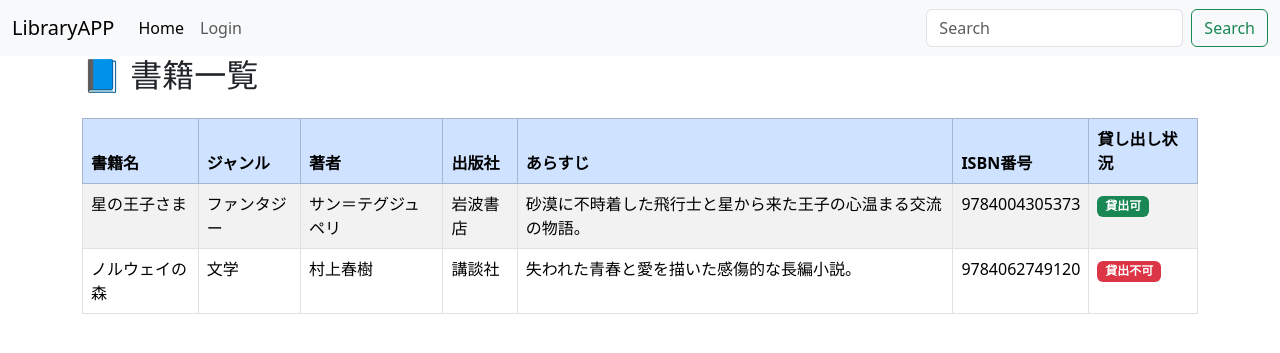
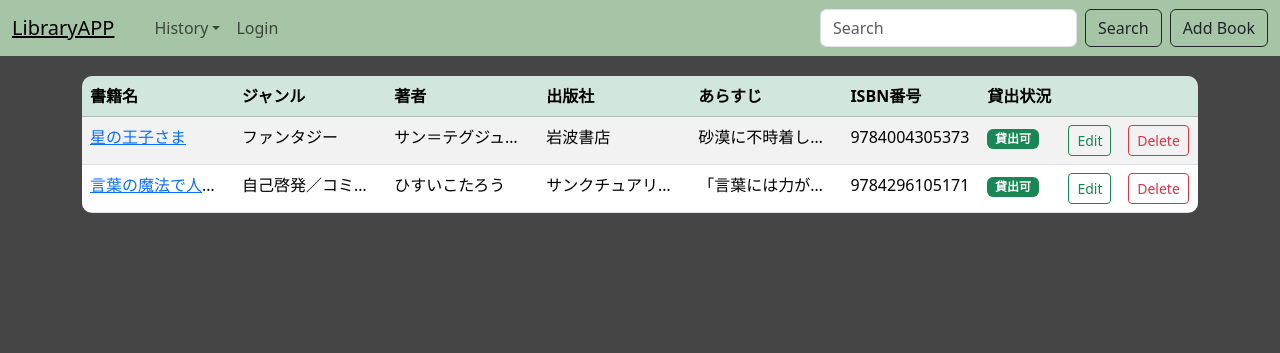
Before and after one commit to cyuze/django-final, a Django app: page / in a window 1280 px wide. Shown: the top 353 px of the page. Run offline with Django 4.2, Linux system fonts and the light colour scheme; data comes from the database, SQL or seed files in the repository; both versions use the stored data as it was after the commit; some libraries are stand-ins or nearby versions.

Commit message:
CURD実装

```diff
--- a/library/models.py
+++ b/library/models.py
@@ -1,5 +1,6 @@
 from django.db import models
 from django.contrib.auth.models import User  # ユーザー管理
+from django.urls import reverse # reverse関数をインポート
 
 class Book(models.Model):
     title = models.CharField(max_length=255)
@@ -11,7 +12,10 @@ class Book(models.Model):
     lendStatus = models.BooleanField(default=True)  # True = 貸出可能
 
     def __str__(self):
-        return self.title, self.genre, self.ISBN, self.content, self.lendStatus
+        return f"{self.title} | {'貸出可' if self.lendStatus else '貸出不可'}"
+
+    def get_absolute_url(self):
+        return reverse("library:detail", kwargs={"pk": self.pk})
 
 class LendingHistory(models.Model):
     user = models.ForeignKey(User, on_delete=models.CASCADE)
--- a/library/urls.py
+++ b/library/urls.py
@@ -1,6 +1,12 @@
 from django.urls import path
 from . import views
 
+app_name = 'library'
+
 urlpatterns = [
-    path('', views.index, name='index'),
+    path('', views.IndexView.as_view() , name='index'),
+    path('<int:pk>/', views.DetailView.as_view(), name='detail'),   # 投稿詳細ページ
+    path('create/', views.CreateView.as_view(), name='create'),     # 新規投稿ページ
+    path('<int:pk>/update/', views.UpdateView.as_view(), name="update"),  # 投稿編集ページ
+    path('<int:pk>/delete/', views.DeleteView.as_view(), name="delete"),  # 投稿削除ページ
 ]
--- a/library/views.py
+++ b/library/views.py
@@ -1,6 +1,33 @@
 from django.shortcuts import render
 from django.http import HttpResponse
+from django.views import generic
+from .models import Book
+from django.urls import reverse_lazy    # reverse_lazy関数をインポート
 
-def index(request):
-    return render(request, 'library/index.html')
-# Create your views here.
+class IndexView(generic.ListView):
+    model = Book     #Bookモデルを使用
+    template_name = 'library/index.html'    # 使用するテンプレート名を指定（Articleも自動で渡す）
+
+class DetailView(generic.DetailView):
+    model = Book
+    template_name = 'library/detail.html'
+
+class CreateView(generic.CreateView):
+    model = Book
+    template_name = 'library/create.html'
+    fields = '__all__'
+
+class UpdateView(generic.UpdateView):
+    model = Book
+    template_name = 'library/create.html'
+    fields = ['title', 'genre', 'ISBN', 'author', 'publisher', 'content']  # lendStatusを含めない
+
+    def form_valid(self, form):
+        # lendStatusの値を元のインスタンスからコピー
+        form.instance.lendStatus = self.get_object().lendStatus
+        return super().form_valid(form)
+
+class DeleteView(generic.DeleteView):
+    model = Book
+    template_name = 'library/delete.html'
+    success_url = reverse_lazy('library:index')
--- /dev/null
+++ b/static/css/style.css
@@ -0,0 +1,39 @@
+@charset "utf-8";
+
+table {
+    border-radius: 10px;
+    overflow: hidden;
+    border-collapse: separate; /* もしくは collapse のままでもOK */
+    margin-top: 20px;
+}
+
+.nav-bg {
+    background-color: rgb(166, 197, 166);
+}
+
+body {
+    background-color: rgb(69, 69, 69) !important;
+}
+
+td {
+  white-space: nowrap;       /* 折り返ししない */
+  overflow: hidden;          /* はみ出した部分を非表示 */
+  text-overflow: ellipsis;   /* 省略記号「…」を表示 */
+  max-width: 150px;          /* 必要なら幅を指定 */
+}
+
+.table-ditail{
+    width: 60% !important;
+    margin: 20px auto;
+}
+
+.table-ditail td {
+  white-space: normal;       /* 折り返しを許可 */
+  overflow: visible;         /* はみ出しても表示する */
+  text-overflow: clip;       /* 省略しないで切る（オプション） */
+}
+
+.table-delete {
+    width: 30% !important;
+    margin: 20px auto;
+}
--- a/templates/base.html
+++ b/templates/base.html
@@ -0,0 +1,53 @@
+{% load django_bootstrap5 %}    {# django_bootstrap5のテンプレートタグ読み込み #}
+<!DOCTYPE html>
+<html lang="ja">
+<head>
+    {% load static %}
+    <link rel="stylesheet" href="{% static 'css/style.css' %}">
+    <meta charset="UTF-8">
+    <meta name="viewport" content="width=device-width, initial-scale=1.0">
+    <title>Document</title>
+    {% bootstrap_css %} {# BootstrapのCSSの読み込み #}
+</head>
+<body>
+    <nav class="navbar navbar-expand-lg nav-bg">
+        <div class="container-fluid">
+            <a class="navbar-brand text-decoration-underline" href="{% url 'library:index' %}">LibraryAPP</a>
+            <button class="navbar-toggler" type="button" data-bs-toggle="collapse" data-bs-target="#navbarSupportedContent" aria-controls="navbarSupportedContent" aria-expanded="false" aria-label="Toggle navigation">
+                <span class="navbar-toggler-icon"></span>
+            </button>
+            <div class="collapse navbar-collapse" id="navbarSupportedContent">
+                <ul class="navbar-nav me-auto mb-2 mb-lg-0">
+                    {% comment %} <li class="nav-item">
+                        <a class="nav-link active" aria-current="page" href="{% url 'library:index' %}">Home</a>
+                    </li> {% endcomment %}
+                    <li class="nav-item">
+                        <a class="nav-link" href="#"></a>
+                    </li>
+
+                    <!-- 💡 プルダウンメニュー -->
+                    <li class="nav-item dropdown">
+                    <a class="nav-link dropdown-toggle" href="#" role="button" data-bs-toggle="dropdown" aria-expanded="false">History</a>
+                    <ul class="dropdown-menu">
+                        <li><a class="dropdown-item" href="#">Rental</a></li>
+                        <li><a class="dropdown-item" href="#">Return</a></li>
+                    </ul>
+                    </li>
+
+                    <li class="nav-item">
+                        <a class="nav-link" href="#">Login</a>
+                    </li>
+                </ul>
+                <form class="d-flex" role="search">
+                    <input class="form-control me-2" type="search" placeholder="Search" aria-label="Search">
+                    <button class="btn btn-outline-dark" type="submit">Search</button>
+                </form>
+                <a  href="{% url 'library:create' %}" class="btn btn-outline-dark ms-2">Add Book</a>
+            </div>
+        </div>
+    </nav>
+    {% block content %}
+    {% comment %} 各ページのコンテンツが挿入される {% endcomment %}
+    {% endblock %}
+    {% bootstrap_javascript %}  {# bootstrapのJavaScriptの読み込み #}
+</body>
--- a/templates/library/index.html
+++ b/templates/library/index.html
@@ -1,40 +1,8 @@
-{% load django_bootstrap5 %}    {# django_bootstrap5のテンプレートタグ読み込み #}
-<!DOCTYPE html>
-<html lang="ja">
-<head>
-    <meta charset="UTF-8">
-    <meta name="viewport" content="width=device-width, initial-scale=1.0">
-    <title>Document</title>
-    {% bootstrap_css %} {# BootstrapのCSSの読み込み #}
-</head>
-<body>
-    <nav class="navbar navbar-expand-lg bg-body-tertiary">
-        <div class="container-fluid">
-            <a class="navbar-brand" href="#">LibraryAPP</a>
-            <button class="navbar-toggler" type="button" data-bs-toggle="collapse" data-bs-target="#navbarSupportedContent" aria-controls="navbarSupportedContent" aria-expanded="false" aria-label="Toggle navigation">
-                <span class="navbar-toggler-icon"></span>
-            </button>
-            <div class="collapse navbar-collapse" id="navbarSupportedContent">
-                <ul class="navbar-nav me-auto mb-2 mb-lg-0">
-                    <li class="nav-item">
-                        <a class="nav-link active" aria-current="page" href="#">Home</a>
-                    </li>
-                    <li class="nav-item">
-                        <a class="nav-link" href="#">Login</a>
-                    </li>
-                </ul>
-                <form class="d-flex" role="search">
-                    <input class="form-control me-2" type="search" placeholder="Search" aria-label="Search">
-                    <button class="btn btn-outline-success" type="submit">Search</button>
-                </form>
-            </div>
-        </div>
-    </nav>
-
-     <div class="container">
-    <h2 class="mb-4">📘 書籍一覧</h2>
-    <table class="table table-bordered table-striped table-hover">
-      <thead class="table-primary">
+{% extends "base.html" %}
+{% block content %}
+ <div class="container">
+    <table class="table table-striped table-hover">
+      <thead class="table-success" >
         <tr>
           <th>書籍名</th>
           <th>ジャンル</th>
@@ -42,35 +10,37 @@
           <th>出版社</th>
           <th>あらすじ</th>
           <th>ISBN番号</th>
-          <th>貸し出し状況</th>
+          <th>貸出状況</th>
+          <th></th>
+          <th></th>
         </tr>
       </thead>
       <tbody>
-        <tr>
-          <td>星の王子さま</td>
-          <td>ファンタジー</td>
-          <td>サン＝テグジュペリ</td>
-          <td>岩波書店</td>
-          <td>砂漠に不時着した飛行士と星から来た王子の心温まる交流の物語。</td>
-          <td>9784004305373</td>
-          <td><span class="badge bg-success">貸出可</span></td>
-        </tr>
-        <tr>
-          <td>ノルウェイの森</td>
-          <td>文学</td>
-          <td>村上春樹</td>
-          <td>講談社</td>
-          <td>失われた青春と愛を描いた感傷的な長編小説。</td>
-          <td>9784062749120</td>
-          <td><span class="badge bg-danger">貸出不可</span></td>
-        </tr>
+          {% for article in object_list %}
+            <tr>
+            <td><a href="{% url 'library:detail' article.id %}">{{ article.title }}</a></td>
+            <td>{{ article.genre }}</td>
+            <td>{{ article.author }}</td>
+            <td>{{ article.publisher }}</td>
+            <td>{{ article.content }}</td>
+            <td>{{ article.ISBN }}</td>
+            <td>
+              {% if article.lendStatus %}
+                <span class="badge bg-success">貸出可</span>
+              {% else %}
+                <span class="badge bg-danger">貸出不可</span>
+              {% endif %}
+            </td>
+            <td>
+            <a  href="{% url 'library:update' article.id%}" class="btn btn-outline-success btn-sm">Edit</a>
+            </td>
+            <td>
+            <a  href="{% url 'library:delete' article.id%}" class="btn btn-outline-danger btn-sm">Delete</a>
+            </td>
+          {% endfor %}
       </tbody>
     </table>
   </div>
-
-
     <div class="container">
 
-    {% bootstrap_javascript %}  {# bootstrapのJavaScriptの読み込み #}
-</body>
-</html>
+{% endblock %}
```
Also changed, not shown: config/settings.py (+5 -2 lines), templates/library/create.html (added, +50 -0 lines), templates/library/delete.html (added, +19 -0 lines), templates/library/detail.html (added, +46 -0 lines), db.sqlite3.
